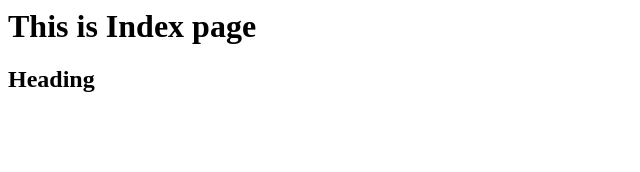
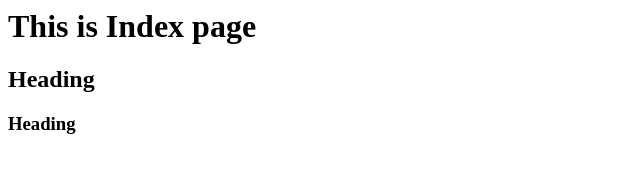
Before and after one commit to AkashNannaware/repo_14032024, a plain HTML site: page index.html in a window 1280 px wide. Shown: the whole page, without its empty margins (0-640 px from the left). Drawn offline with Linux system fonts and the light colour scheme.

Commit message:
Update index.html

```diff
--- a/index.html
+++ b/index.html
@@ -1,2 +1,3 @@
 <h1> This is Index page</h1>
 <h2> Heading </h1>
+<h3>Heading</h3>
```
